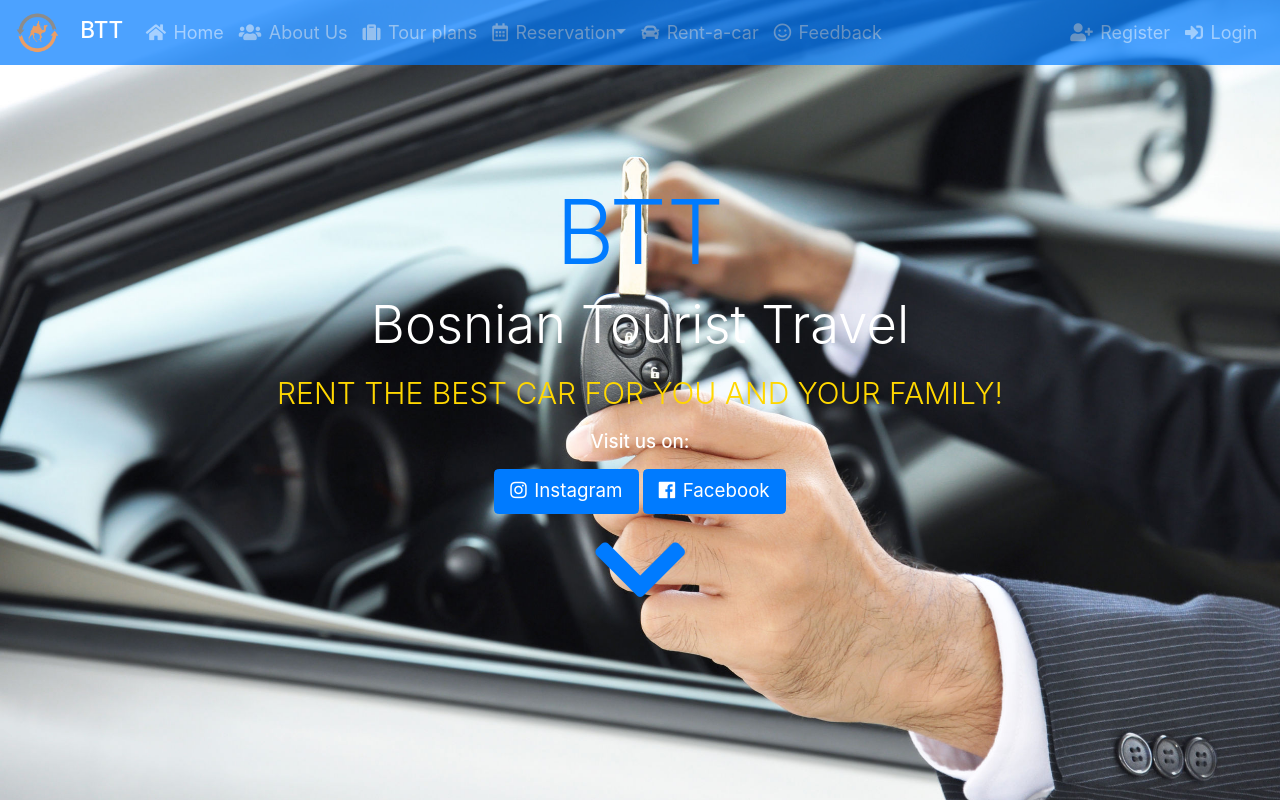
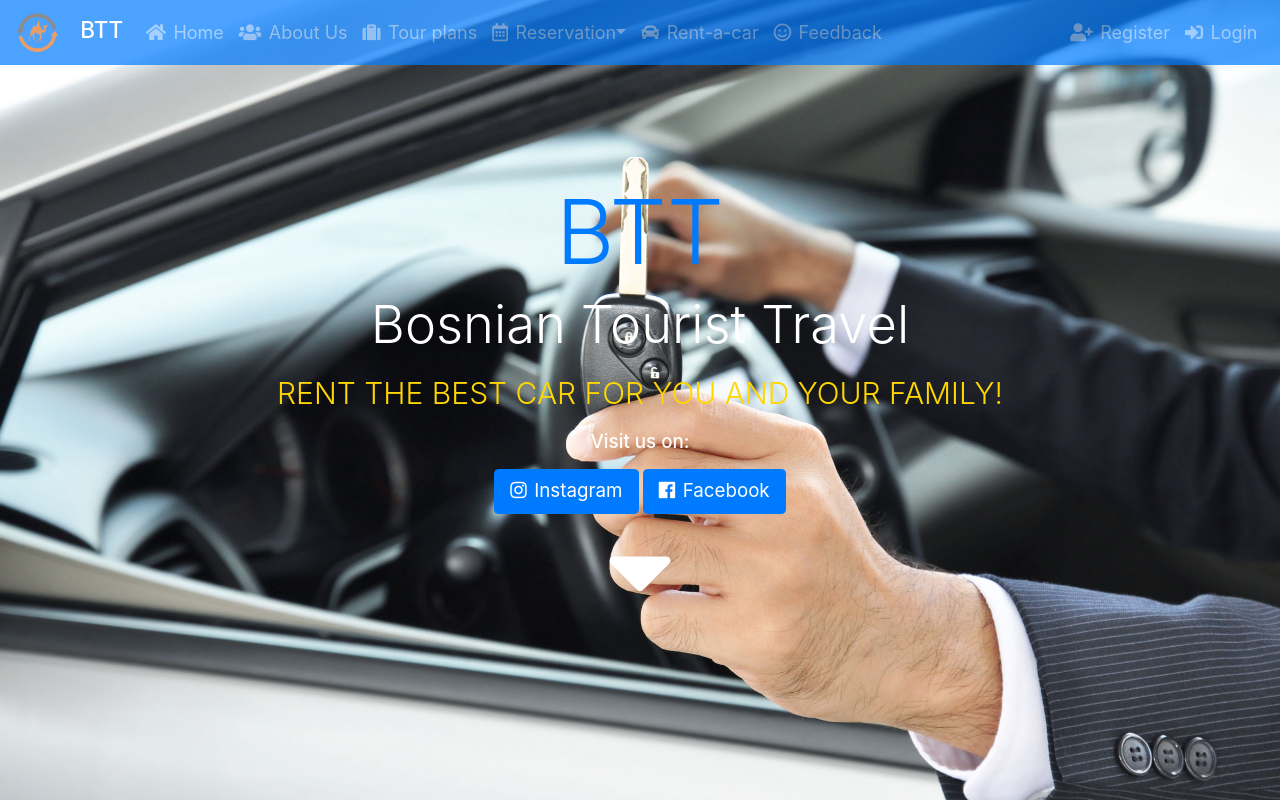
Before and after one commit to devAbu/btt, a PHP site: page /github/rent.php in a window 1280 px wide. Shown: the top 804 px of the page. Run offline with PHP 8.4, Linux system fonts and the light colour scheme; data that the repository does not hold is empty; some libraries are stand-ins or nearby versions.

Commit message:
better arrow

```diff
--- a/apartment.php
+++ b/apartment.php
@@ -55,6 +55,9 @@ session_start();
         })
     </script>
 <style>
+    #test {
+	    color: white!important;
+    }
     .loader {
     position: fixed;
     top: 50%;
@@ -113,7 +116,7 @@ label.error {
             <a href="https://www.facebook.com" target="_blank" class="btn btn-lg btn-primary mb-1">
                 <i class="fab fa-facebook mr-2" aria-hidden="true"></i>Facebook</a>
             <div class="align-text-bottom">
-                <a href="#res" id="downArrow"><i class="fas fa-chevron-down fa-7x" id="test" style="color: #007BFF;" ></i></a>
+                <a href="#res" id="downArrow"><i class="fa fa-caret-down fa-7x" id="test" style="color: #007BFF;" ></i></a>
             </div>
         </div>
 
--- a/rent.php
+++ b/rent.php
@@ -56,6 +56,9 @@ session_start();
         })
     </script>
 <style>
+    #test {
+	    color: white!important;
+    }
     .loader {
     position: fixed;
     top: 50%;
@@ -113,7 +116,7 @@ label.error {
             <a href="https://www.facebook.com" target="_blank" class="btn btn-lg btn-primary mb-1">
                 <i class="fab fa-facebook mr-2" aria-hidden="true"></i>Facebook</a>
             <div class="align-text-bottom">
-                <a href="#res" id="downArrow"><i class="fas fa-chevron-down fa-7x" id="test" style="color: #007BFF"></i></a>
+                <a href="#res" id="downArrow"><i class="fa fa-caret-down fa-7x" id="test" style="color: #007BFF"></i></a>
             </div>
         </div>
     </section>
--- a/tourPlans.php
+++ b/tourPlans.php
@@ -56,7 +56,11 @@ session_start();
             $('#footerInclude').load("./template/footer.php");
         })
     </script>
+
 <style>
+    #test {
+	    color: white!important;
+    }
     .loader {
     position: fixed;
     top: 50%;
@@ -114,7 +118,7 @@ label.error {
             <a href="https://www.facebook.com" target="_blank" class="btn btn-lg btn-primary mb-1">
                 <i class="fab fa-facebook mr-2" aria-hidden="true"></i>Facebook</a>
            <div class="align-text-bottom">
-                <a href="#res" id="downArrow" ><i class="fas fa-chevron-down fa-7x" id="test" style="color: #007BFF; " ></i></a>
+                <a href="#res" id="downArrow" ><i class="fa fa-caret-down fa-7x" id="test" style="color: #007BFF; " ></i></a>
            </div>
         </div>
 
```
